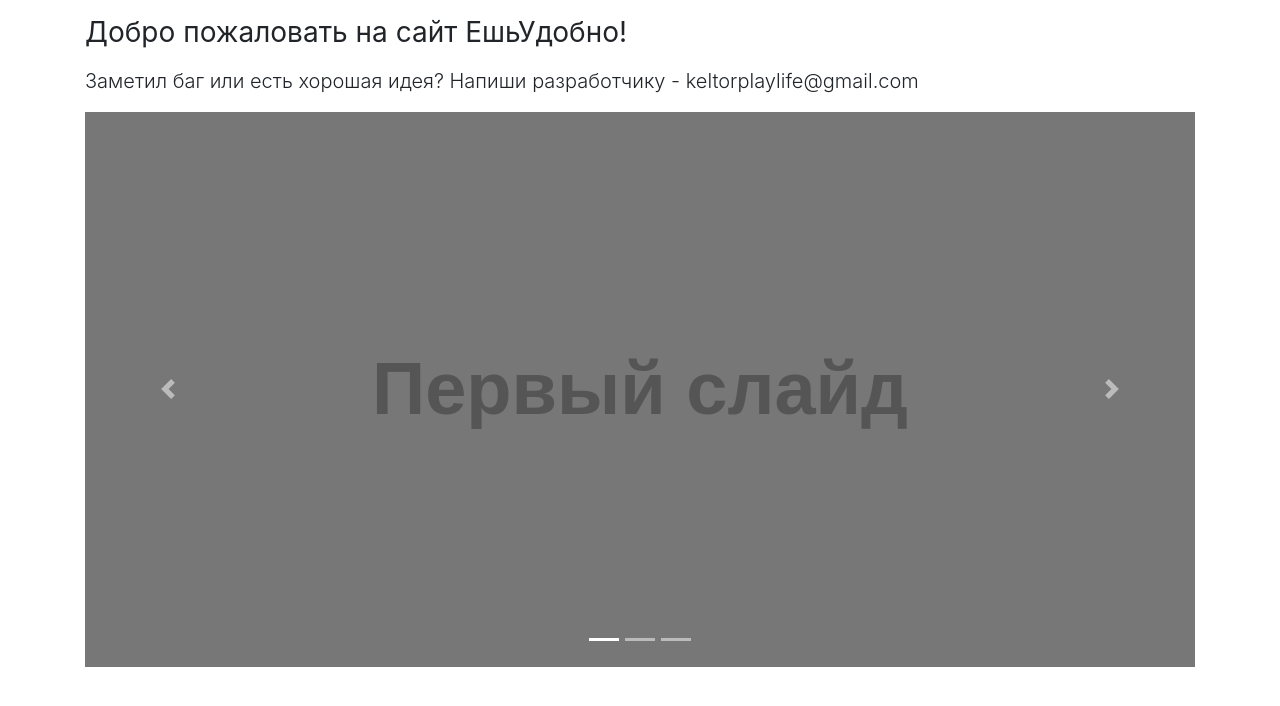
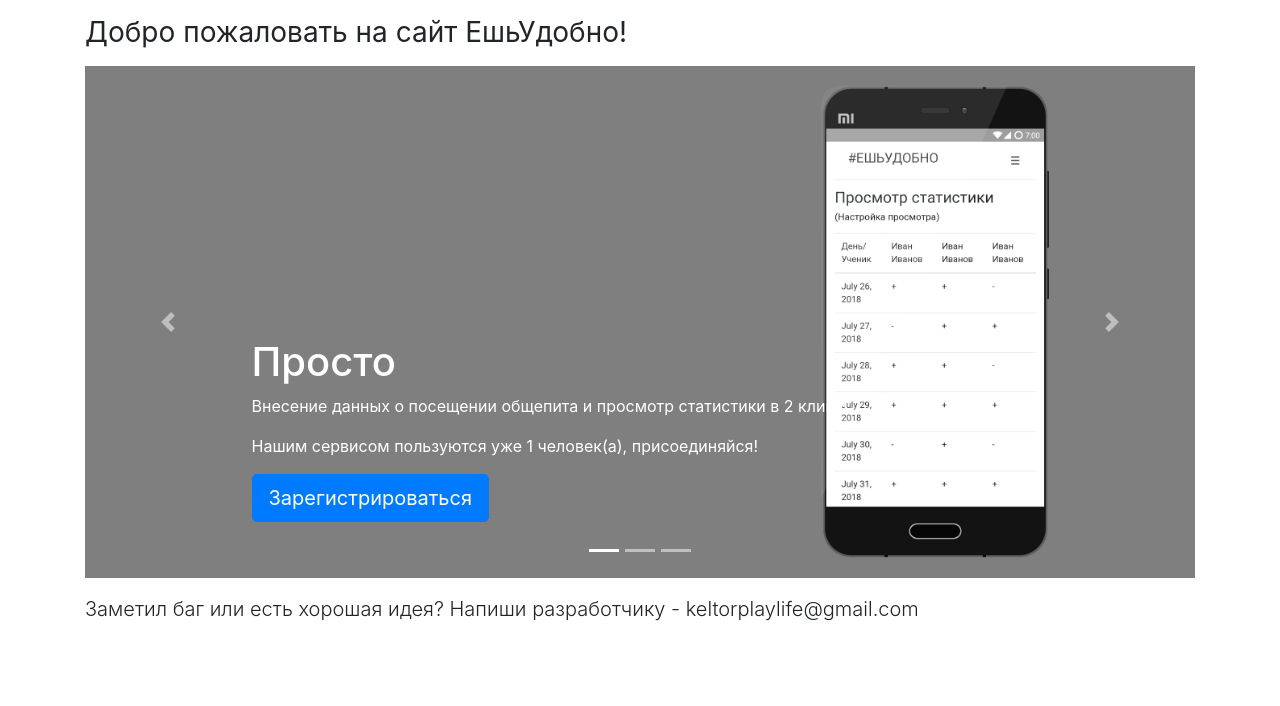
Before and after one commit to KeltorHD/django_project, a Django app: page / in a window 1280 px wide. Shown: the part 71-777 px from the top of the page. Run offline with Django 3.2, Linux system fonts and the light colour scheme; data comes from the database, SQL or seed files in the repository; some libraries are stand-ins or nearby versions.

Commit message:
Редизайн индексной страницы

```diff
--- a/app/static/css/styles.css
+++ b/app/static/css/styles.css
@@ -1,6 +1,15 @@
-.carousel-inner img {
-	width: 100%;
-	height: 100%;
+
+.carousel-item {
+  height: 32rem;
+  background-color: #777;
+}
+
+.carousel-item > img {
+  position: absolute;
+  top: 0;
+  left: 0;
+  min-width: 100%;
+  height: 32rem;
 }
 hr {
   color: #DEE2E6; /*для IE */
--- a/app/templates/index.html
+++ b/app/templates/index.html
@@ -7,9 +7,8 @@
 	<h3 class="font-weight-normal">Добро пожаловать на сайт ЕшьУдобно!</<h3><p></p>
 	<h5 class="font-weight-normal"></h5>
 	<p></p>
-	<p class="lead">Заметил баг или есть хорошая идея? Напиши разработчику - keltorplaylife@gmail.com</p>
+
 	{% load static %}
-
 	<div id="demo" class="carousel slide" data-ride="carousel">
 
 	  <!-- Indicators -->
@@ -22,13 +21,31 @@
 	  <!-- The slideshow -->
 	  <div class="carousel-inner">
 	    <div class="carousel-item active">
-	      <img src="{% static 'img/slide.svg' %}" alt="">
+	      <img src="{% static 'img/slide1.png' %}" alt="">
+	      <div class="carousel-caption text-left">
+	        <h1>Просто</h1>
+	        <p>Внесение данных о посещении общепита и просмотр статистики в 2 клика!</p>
+	        <p>Нашим сервисом пользуются уже {{people}} человек(а), присоединяйся!</p>
+	        <p><a class="btn btn-lg btn-primary" href="" role="button">Зарегистрироваться</a></p>
+	      </div>
 	    </div>
 	    <div class="carousel-item">
-	      <img src="{% static 'img/slide.svg' %}" alt="">
+	      <img src="{% static 'img/slide2.png' %}" alt="">
+	      <div class="carousel-caption text-left">
+	        <h1>Быстро</h1>
+	        <p>Заполнение данных на 1 класс всего за 15 секунд!</p>
+	        <p>Нашим сервисом пользуются уже {{people}} человек(а), присоединяйся!</p>
+	        <p><a class="btn btn-lg btn-primary" href="" role="button">Зарегистрироваться</a></p>
+	      </div>
 	    </div>
 	    <div class="carousel-item">
-	      <img src="{% static 'img/slide.svg' %}" alt="">
+	      <img src="{% static 'img/slide3.png' %}" alt="">
+	      <div class="carousel-caption text-left">
+	        <h1>Удобно</h1>
+	        <p>Продуманные фильтры для удобного просмотра на всех устройствах</p>
+	        <p>Нашим сервисом пользуются уже {{people}} человек(а), присоединяйся!</p>
+	        <p><a class="btn btn-lg btn-primary" href="" role="button">Зарегистрироваться</a></p>
+	      </div>
 	    </div>
 	  </div>
 
@@ -40,6 +57,8 @@
 	    <span class="carousel-control-next-icon"></span>
 	  </a>
 	</div>
+	<p></p>
+	<p class="lead">Заметил баг или есть хорошая идея? Напиши разработчику - keltorplaylife@gmail.com</p>
 
 </div>
 <script src="https://cdnjs.cloudflare.com/ajax/libs/popper.js/1.14.0/umd/popper.min.js"></script>
--- a/app/views.py
+++ b/app/views.py
@@ -1,5 +1,5 @@
 from django.shortcuts import render, redirect, get_object_or_404
-from .models import People, State, SchoolClass
+from .models import People, State, SchoolClass, User
 from django.views import generic
 from django.contrib.auth.decorators import login_required
 from .forms import StateForm, LoginForm, RegisterForm, PasrecForm
@@ -12,7 +12,8 @@ import datetime
 def index(request):
     return render(
         request,
-        'index.html')
+        'index.html',
+        {"people":len(User.objects.all())})
 
 def faq(request):
     return render(
```
Also changed, not shown: app/static/img/slide1.png (added), app/static/img/slide2.png (added), app/static/img/slide3.png (added).
